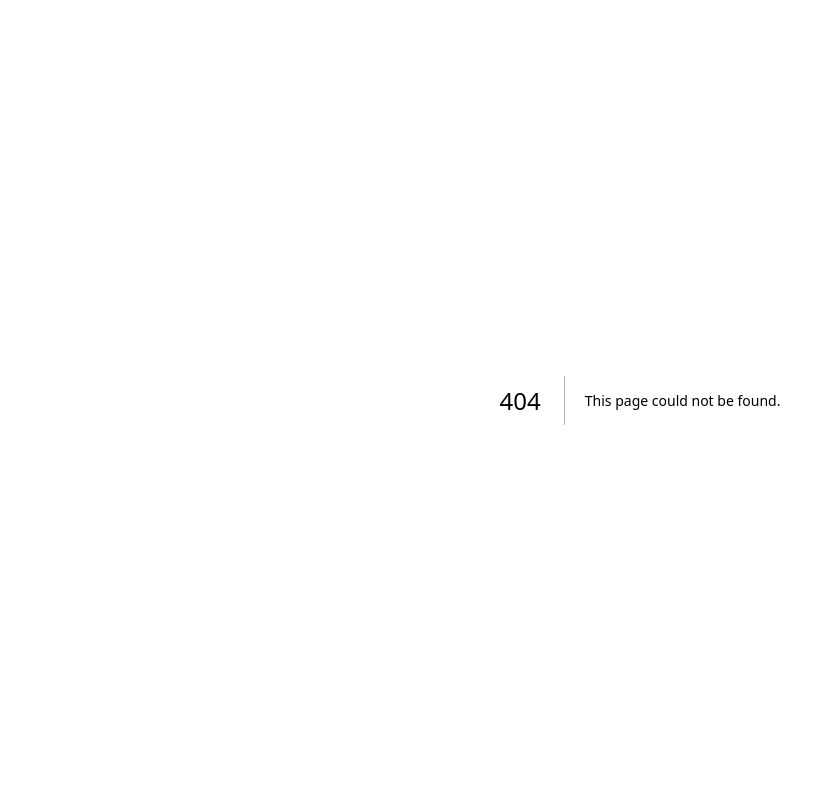
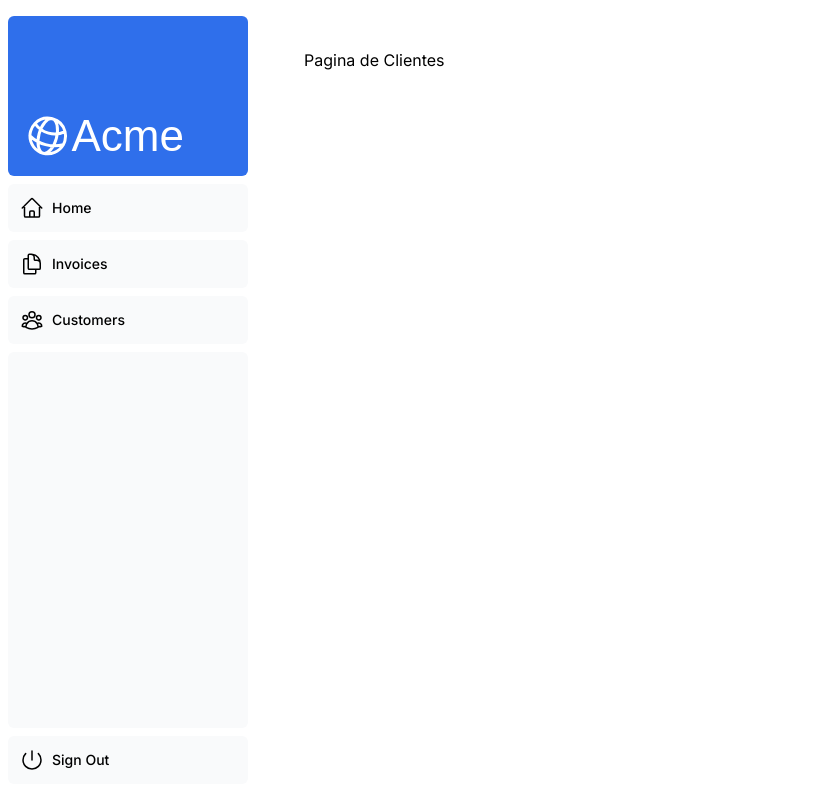
Before and after one commit to salomaoalg/REACT_NODE_JS_SISTEMA_FINANCEIRO, a Next.js app: page /dashboard/customers in a window 1280 px wide. Before the commit this address had no page. Shown: the whole page, without its empty margins (0-835 px from the left). Built offline with nearby package versions, Linux system fonts and the light colour scheme; a web font is replaced by a local one.

Commit message:
layout personalizado

```diff
--- /dev/null
+++ b/app/dashboard/customers/page.tsx
@@ -0,0 +1,3 @@
+export default function Customers(){
+    return <p>Pagina de Clientes</p>
+}
--- /dev/null
+++ b/app/dashboard/invoices/page.tsx
@@ -0,0 +1,3 @@
+export default function Invoices() {
+    return <p>Pagina de Fatuas</p>;
+  }
--- /dev/null
+++ b/app/dashboard/layout.tsx
@@ -0,0 +1,12 @@
+import SideNav from '@/app/ui/dashboard/sidenav';
+
+export default function Layout({ children }: { children: React.ReactNode }) {
+  return (
+    <div className="flex h-screen flex-col md:flex-row md:overflow-hidden">
+      <div className="w-full flex-none md:w-64">
+        <SideNav />
+      </div>
+      <div className="flex-grow p-6 md:overflow-y-auto md:p-12">{children}</div>
+    </div>
+  );
+}
--- /dev/null
+++ b/app/dashboard/page.tsx
@@ -0,0 +1,3 @@
+export default function Page() {
+    return <p>Dashboard Page</p>;
+  }
--- a/app/page.tsx
+++ b/app/page.tsx
@@ -39,6 +39,13 @@
             className="hidden md:block"
             alt="Screenshots of the dashboard project showing desktop version"
           />
+          <Image
+            src="/hero-mobile.png"
+            width={560}
+            height={620}
+            className='block md:hidden'
+            alt="Screenshots of the dashboard project showing desktop version"
+          />
         </div>
       </div>
     </main>
--- a/app/ui/login-form.tsx
+++ b/app/ui/login-form.tsx
@@ -1,4 +1,4 @@
-import { lusitana } from '@/app/ui/fonts';
+import { lusitana } from '@/app/ui/fonte';
 import {
   AtSymbolIcon,
   KeyIcon,
```
